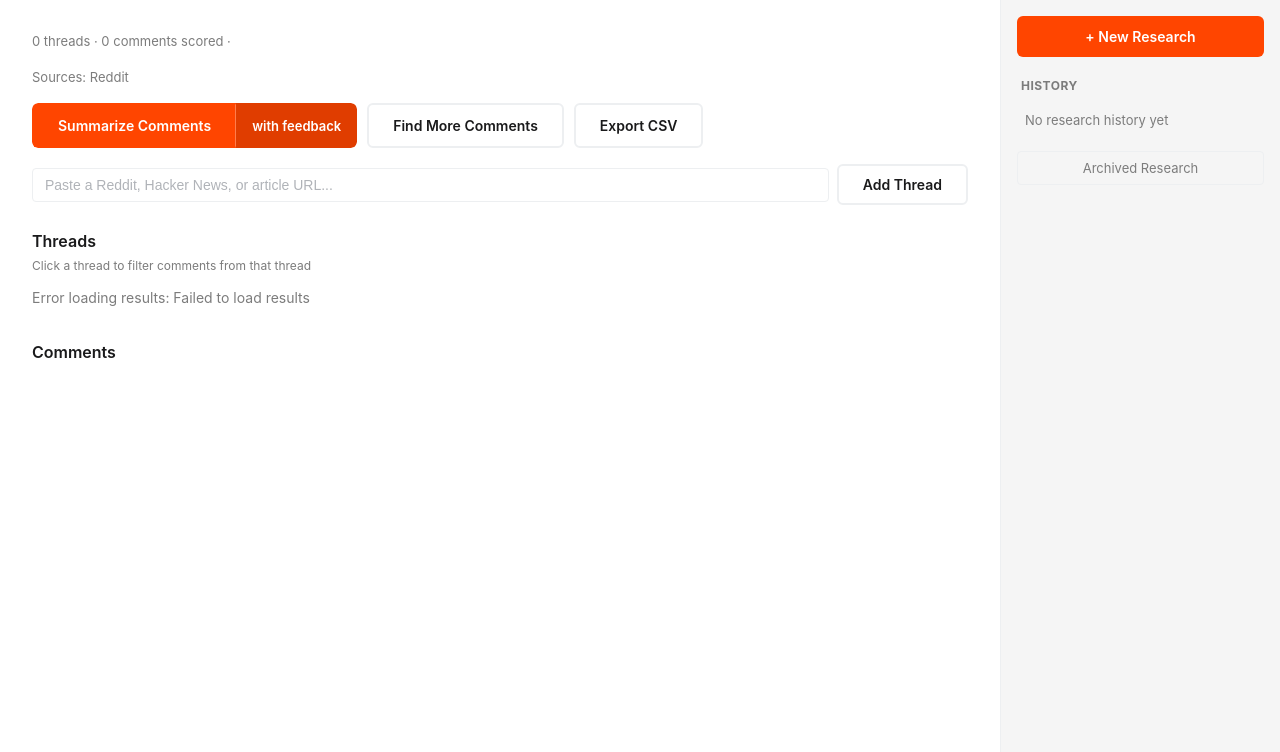
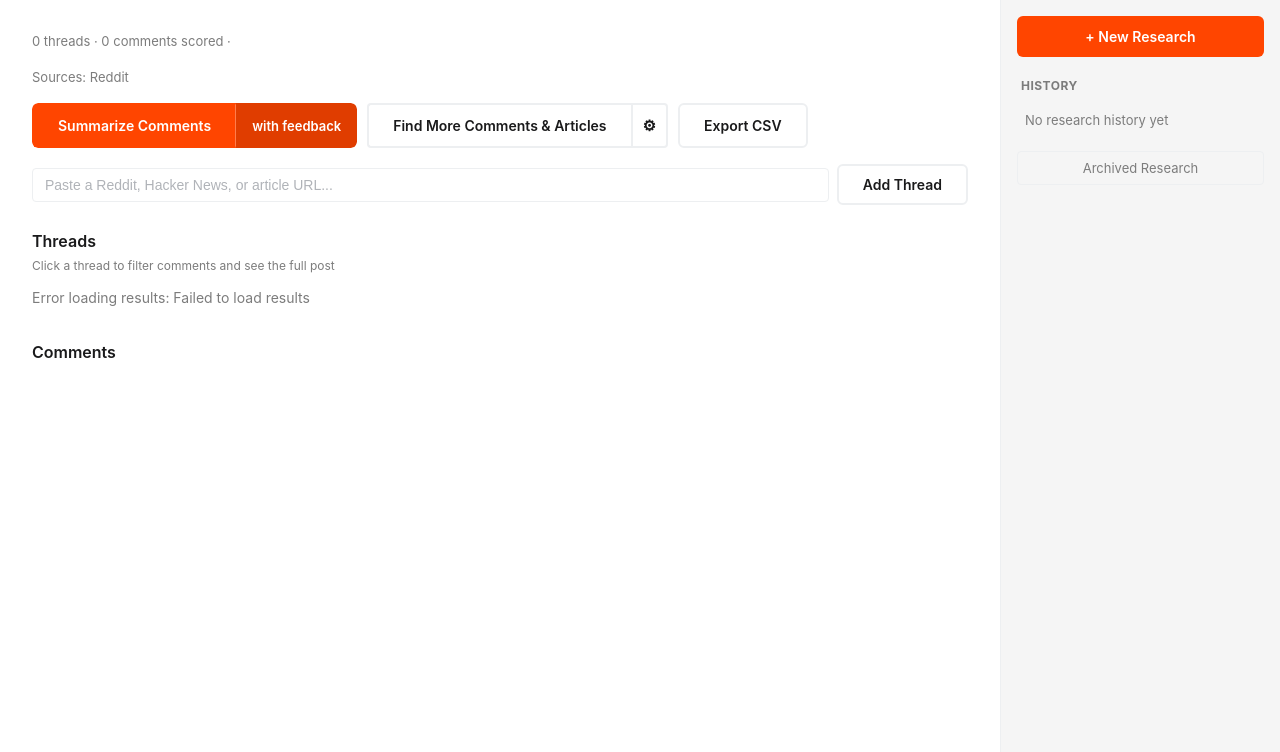
Before and after one commit to sunkickr/research-assistant, a Flask app: template templates/results.html in a window 1280 px wide. Shown: the part 48-800 px from the top of the page. Run offline with Flask 3, Linux system fonts and the light colour scheme; the template is opened without the code that fills it, so the values that code supplies are empty.

Commit message:
Add multi-source Find More Comments & Articles with source configure panel
Each click now searches Reddit (next sort), HN, and Web simultaneously
rather than cycling one source at a time. A gear button opens a configure
panel letting users select which sources to include (all enabled by default).
Exhausted sources are auto-disabled in the panel. Also fixes a pre-existing
bug where sorts_tried was overwritten with the pre-pipeline value instead
of accumulating correctly.

Co-Authored-By: Claude Sonnet 4.6 <noreply@anthropic.com>

```diff
--- a/app.py
+++ b/app.py
@@ -623,7 +623,7 @@ def get_archived():
 
 @app.route("/api/research/<research_id>/expand", methods=["POST"])
 def expand_research(research_id):
-    """Start a 'Find More Comments' expansion using the next sort order."""
+    """Start a 'Find More Comments & Articles' expansion across selected sources."""
     research = storage_svc.get_research(research_id)
     if not research:
         return jsonify(error="Not found"), 404
@@ -633,116 +633,128 @@ def expand_research(research_id):
     sorts_tried = settings.get("sorts_tried", [])
     time_filter = settings.get("time_filter", "all")
     max_comments = settings.get("max_comments_per_thread", config.DEFAULT_MAX_COMMENTS_PER_THREAD)
+    research_sources = settings.get("sources", ["reddit", "hackernews", "web"])
 
-    # Pick the next unused sort order, respecting enabled sources
-    research_sources = settings.get("sources", ["reddit", "hackernews", "web"])
-    available_sorts = []
-    for s in EXPAND_SORTS:
-        if s == "hn" and "hackernews" not in research_sources:
-            continue
-        if s == "web" and "web" not in research_sources:
-            continue
-        if s not in ("hn", "web") and "reddit" not in research_sources:
-            continue
-        available_sorts.append(s)
-    next_sort = next((s for s in available_sorts if s not in sorts_tried), None)
-    if next_sort is None:
-        return jsonify(error="All search strategies have been tried for this query."), 400
+    # Determine which sources the user wants to search this click
+    req_body = request.get_json(silent=True) or {}
+    requested_sources = req_body.get("sources", ["reddit", "hackernews", "web"])
+
+    # Build list of tasks to run for this click (multi-source)
+    tasks = []
+    # Reddit: pick next unused Reddit sort
+    if "reddit" in requested_sources and "reddit" in research_sources:
+        reddit_sorts = [s for s in ["top", "new", "controversial", "hot"] if s not in sorts_tried]
+        if reddit_sorts:
+            tasks.append(reddit_sorts[0])
+    # HN: try once if not already tried
+    if "hackernews" in requested_sources and "hackernews" in research_sources and "hn" not in sorts_tried:
+        tasks.append("hn")
+    # Web: try once if not already tried
+    if "web" in requested_sources and "web" in research_sources and "web" not in sorts_tried:
+        tasks.append("web")
+
+    if not tasks:
+        return jsonify(error="All search strategies have been tried for the selected sources."), 400
 
     q: queue.Queue = queue.Queue()
     expand_queues[research_id] = q
 
     t = threading.Thread(
         target=run_expand_pipeline,
-        args=(research_id, research["question"], subreddits, next_sort, time_filter, max_comments, q),
+        args=(research_id, research["question"], subreddits, tasks, time_filter, max_comments, q),
         daemon=True,
     )
     t.start()
 
-    return jsonify(sort_used=next_sort)
+    return jsonify(sorts_used=tasks)
 
 
 def run_expand_pipeline(
     research_id: str,
     question: str,
     subreddits,
-    sort: str,
+    sorts: list,
     time_filter: str,
     max_comments: int,
     q: queue.Queue,
 ):
-    """Background task that finds more threads and merges results."""
+    """Background task that finds more threads across multiple sources and merges results."""
     try:
         existing_thread_ids = storage_svc.get_existing_thread_ids(research_id)
-        settings = storage_svc.get_settings(research_id)
-        research_sources = settings.get("sources", ["reddit", "hackernews", "web"])
 
         candidates = []
+        seen_candidate_ids = set()
+        discovery_step = max(1, 13 // len(sorts))
 
-        if sort == "hn":
-            # Hacker News expansion
-            q.put({
-                "stage": "searching",
-                "message": "Searching Hacker News for more discussions...",
-                "progress": 5,
-            })
-            _, search_queries = scoring_svc.suggest_subreddits(question)
-            web_queries = search_queries if search_queries else [question]
-            candidates = hn_svc.search_stories(web_queries, max_results=config.HN_MAX_STORIES)
+        for task_idx, sort in enumerate(sorts):
+            base_pct = 5 + task_idx * discovery_step
 
-        elif sort == "web":
-            # Web article expansion
-            q.put({
-                "stage": "searching",
-                "message": "Searching the web for more articles...",
-                "progress": 5,
-            })
-            _, search_queries = scoring_svc.suggest_subreddits(question)
-            web_queries = search_queries if search_queries else [question]
-            article_urls = web_search_svc.search_web_articles(web_queries, max_results=config.WEB_MAX_ARTICLES)
-            for url in article_urls:
-                result = article_svc.fetch_article(url)
-                if result:
-                    title, body = result
-                    thread = article_svc.make_thread(url, title, body)
-                    article_svc.extract_quotes(thread.id, url, title, body, question)
-                    candidates.append(thread)
+            if sort == "hn":
+                q.put({
+                    "stage": "searching",
+                    "message": "Searching Hacker News for more discussions...",
+                    "progress": base_pct,
+                })
+                _, search_queries = scoring_svc.suggest_subreddits(question)
+                web_queries = search_queries if search_queries else [question]
+                for thd in hn_svc.search_stories(web_queries, max_results=config.HN_MAX_STORIES):
+                    if thd.id not in seen_candidate_ids:
+                        candidates.append(thd)
+                        seen_candidate_ids.add(thd.id)
 
-        else:
-            # Reddit expansion (existing behavior)
-            subreddit_label = (
-                ", ".join(f"r/{s}" for s in subreddits) if subreddits else "all of Reddit"
-            )
-            q.put({
-                "stage": "searching",
-                "message": f"Searching {subreddit_label} sorted by {sort}...",
-                "progress": 5,
-            })
-            candidates = list(
-                reddit_svc.search_threads(
-                    question,
-                    max_threads=config.MAX_THREADS_LIMIT,
-                    time_filter=time_filter,
-                    sort=sort,
-                    subreddits=subreddits,
+            elif sort == "web":
+                q.put({
+                    "stage": "searching",
+                    "message": "Searching the web for more articles...",
+                    "progress": base_pct,
+                })
+                _, search_queries = scoring_svc.suggest_subreddits(question)
+                web_queries = search_queries if search_queries else [question]
+                article_urls = web_search_svc.search_web_articles(web_queries, max_results=config.WEB_MAX_ARTICLES)
+                for url in article_urls:
+                    result = article_svc.fetch_article(url)
+                    if result:
+                        title, article_body = result
+                        thd = article_svc.make_thread(url, title, article_body)
+                        article_svc.extract_quotes(thd.id, url, title, article_body, question)
+                        if thd.id not in seen_candidate_ids:
+                            candidates.append(thd)
+                            seen_candidate_ids.add(thd.id)
+
+            else:
+                # Reddit sort
+                subreddit_label = (
+                    ", ".join(f"r/{s}" for s in subreddits) if subreddits else "all of Reddit"
                 )
-            )
-            q.put({
-                "stage": "searching",
-                "message": f"Searching the web for more Reddit threads...",
-                "progress": 12,
-            })
-            web_threads = web_search_svc.search_reddit_threads(
-                [f"{question} {sort}"], max_results=10, subreddits=subreddits, max_total=config.MAX_THREADS_LIMIT
-            )
-            seen_ids = {t.id for t in candidates}
-            for wt in web_threads:
-                if wt.id not in seen_ids:
-                    candidates.append(wt)
-                    seen_ids.add(wt.id)
+                q.put({
+                    "stage": "searching",
+                    "message": f"Searching {subreddit_label} sorted by {sort}...",
+                    "progress": base_pct,
+                })
+                reddit_threads = list(
+                    reddit_svc.search_threads(
+                        question,
+                        max_threads=config.MAX_THREADS_LIMIT,
+                        time_filter=time_filter,
+                        sort=sort,
+                        subreddits=subreddits,
+                    )
+                )
+                q.put({
+                    "stage": "searching",
+                    "message": "Searching the web for more Reddit threads...",
+                    "progress": base_pct + max(1, discovery_step // 2),
+                })
+                web_reddit_threads = web_search_svc.search_reddit_threads(
+                    [f"{question} {sort}"], max_results=10, subreddits=subreddits, max_total=config.MAX_THREADS_LIMIT
+                )
+                for thd in reddit_threads + web_reddit_threads:
+                    if thd.id not in seen_candidate_ids:
+                        candidates.append(thd)
+                        seen_candidate_ids.add(thd.id)
 
         # Remove threads already collected
-        new_threads = [t for t in candidates if t.id not in existing_thread_ids]
+        new_threads = [thd for thd in candidates if thd.id not in existing_thread_ids]
         q.put({
             "stage": "searching",
             "message": f"Found {len(new_threads)} new threads — filtering for relevancy...",
@@ -750,9 +762,8 @@ def run_expand_pipeline(
         })
 
         if not new_threads:
-            storage_svc.update_settings(research_id, {
-                "sorts_tried": storage_svc.get_settings(research_id).get("sorts_tried", []) + [sort]
-            })
+            current_tried = storage_svc.get_settings(research_id).get("sorts_tried", [])
+            storage_svc.update_settings(research_id, {"sorts_tried": current_tried + sorts})
             q.put({"stage": "complete", "message": "No new threads found with this strategy.", "progress": 100})
             return
 
@@ -765,8 +776,6 @@ def run_expand_pipeline(
             "threads_relevant": len(relevant_threads),
             "threads_total": len(new_threads),
         })
-        # Note: threads are saved after scoring completes so they only appear
-        # in the UI once their comments are also ready.
 
         # Collect comments (dispatch by source)
         all_comments = []
@@ -804,9 +813,8 @@ def run_expand_pipeline(
         })
 
         if not all_comments:
-            storage_svc.update_settings(research_id, {
-                "sorts_tried": storage_svc.get_settings(research_id).get("sorts_tried", []) + [sort]
-            })
+            current_tried = storage_svc.get_settings(research_id).get("sorts_tried", [])
+            storage_svc.update_settings(research_id, {"sorts_tried": current_tried + sorts})
             q.put({"stage": "complete", "message": "No new comments found.", "progress": 100})
             return
 
@@ -826,11 +834,10 @@ def run_expand_pipeline(
         storage_svc.save_threads(research_id, relevant_threads)
         storage_svc.save_scored_comments(research_id, scored)
 
-        # Update counts and mark this sort as tried
+        # Update counts and mark all sorts as tried
         storage_svc.recalculate_counts(research_id)
-        settings = storage_svc.get_settings(research_id)
-        sorts_tried = settings.get("sorts_tried", []) + [sort]
-        storage_svc.update_settings(research_id, {"sorts_tried": sorts_tried})
+        current_tried = storage_svc.get_settings(research_id).get("sorts_tried", [])
+        storage_svc.update_settings(research_id, {"sorts_tried": current_tried + sorts})
         storage_svc.export_csv(research_id)
 
         q.put({"stage": "complete", "message": f"Added {len(scored)} new comments!", "progress": 100})
@@ -885,10 +892,15 @@ def expand_status(research_id):
             continue
         available_sorts.append(s)
     remaining = [s for s in available_sorts if s not in sorts_tried]
+    reddit_remaining = [s for s in ["top", "new", "controversial", "hot"] if s in remaining]
     return jsonify(
         can_expand=len(remaining) > 0,
         next_sort=remaining[0] if remaining else None,
         sorts_tried=sorts_tried,
+        research_sources=research_sources,
+        reddit_exhausted=len(reddit_remaining) == 0,
+        hn_exhausted="hn" not in remaining,
+        web_exhausted="web" not in remaining,
     )
 
 
--- a/static/css/style.css
+++ b/static/css/style.css
@@ -1030,6 +1030,58 @@ tbody tr.starred-row:hover {
     cursor: not-allowed;
 }
 
+/* ===== Find More Group ===== */
+.find-more-group {
+    display: inline-flex;
+    align-items: stretch;
+}
+.find-more-group > .btn:first-child {
+    border-right: none;
+    border-radius: 4px 0 0 4px;
+}
+.btn-icon-sm {
+    padding: 0 10px;
+    border-radius: 0 4px 4px 0;
+    font-size: 15px;
+    line-height: 1;
+    cursor: pointer;
+}
+.find-more-config {
+    position: absolute;
+    top: calc(100% + 4px);
+    left: 0;
+    background: #fff;
+    border: 1px solid #ddd;
+    border-radius: 6px;
+    padding: 10px 14px;
+    box-shadow: 0 4px 12px rgba(0,0,0,0.12);
+    z-index: 200;
+    display: flex;
+    flex-direction: column;
+    gap: 7px;
+    min-width: 160px;
+}
+.find-more-config-label {
+    font-size: 11px;
+    font-weight: 600;
+    color: #888;
+    text-transform: uppercase;
+    letter-spacing: 0.04em;
+    margin: 0 0 2px;
+}
+.find-more-config label {
+    display: flex;
+    align-items: center;
+    gap: 7px;
+    font-size: 13px;
+    cursor: pointer;
+    user-select: none;
+    color: #333;
+}
+.find-more-config label input[type=checkbox] {
+    cursor: pointer;
+}
+
 .feedback-panel {
     display: none;
     margin-top: 12px;
--- a/static/js/app.js
+++ b/static/js/app.js
@@ -402,7 +402,10 @@ async function handleAddThread(researchId) {
     }
 }
 
-// ===== Find More Comments =====
+// ===== Find More Comments & Articles =====
+
+// Per-source config state for the find-more configure panel
+let expandSourceConfig = { reddit: true, hackernews: true, web: true };
 
 async function checkExpandStatus(researchId) {
     try {
@@ -410,11 +413,47 @@ async function checkExpandStatus(researchId) {
         const data = await resp.json();
         const btn = document.getElementById('findMoreBtn');
         if (!btn) return;
+
+        // Initialize configure checkboxes from status
+        const researchSources = data.research_sources || ['reddit', 'hackernews', 'web'];
+        _initExpandConfig(researchSources, data);
+
         if (!data.can_expand) {
             btn.disabled = true;
             btn.title = 'All search strategies have been tried for this query';
+            const cfgBtn = document.getElementById('findMoreConfigBtn');
+            if (cfgBtn) cfgBtn.disabled = true;
         }
     } catch (_) {}
+}
+
+function _initExpandConfig(researchSources, statusData) {
+    _configureCheckbox('fmReddit', 'fmRedditLabel', 'reddit', researchSources, statusData.reddit_exhausted);
+    _configureCheckbox('fmHN', 'fmHNLabel', 'hackernews', researchSources, statusData.hn_exhausted);
+    _configureCheckbox('fmWeb', 'fmWebLabel', 'web', researchSources, statusData.web_exhausted);
+}
+
+function _configureCheckbox(cbId, labelId, source, researchSources, exhausted) {
+    const cb = document.getElementById(cbId);
+    const label = document.getElementById(labelId);
+    if (!cb || !label) return;
+    const enabled = researchSources.includes(source);
+    const available = enabled && !exhausted;
+    cb.checked = available;
+    cb.disabled = !available;
+    label.style.opacity = available ? '1' : '0.45';
+    expandSourceConfig[source] = available;
+    // Remove old listeners by cloning, then re-add
+    const newCb = cb.cloneNode(true);
+    cb.parentNode.replaceChild(newCb, cb);
+    newCb.addEventListener('change', () => { expandSourceConfig[source] = newCb.checked; });
+}
+
+function toggleFindMoreConfig(event) {
+    event.stopPropagation();
+    const panel = document.getElementById('findMoreConfig');
+    if (!panel) return;
+    panel.style.display = panel.style.display === 'none' ? 'block' : 'none';
 }
 
 // ===== Archive Research =====
@@ -456,11 +495,17 @@ function hideArchiveConfirm() {
     _pendingArchiveId = null;
 }
 
-// Close popover when clicking elsewhere
+// Close popovers when clicking elsewhere
 document.addEventListener('click', (e) => {
     const popover = document.getElementById('archiveConfirm');
     if (popover && popover.style.display === 'block' && !popover.contains(e.target)) {
         hideArchiveConfirm();
+    }
+    const findMoreConfig = document.getElementById('findMoreConfig');
+    if (findMoreConfig && findMoreConfig.style.display === 'block'
+            && !findMoreConfig.contains(e.target)
+            && e.target.id !== 'findMoreConfigBtn') {
+        findMoreConfig.style.display = 'none';
     }
 });
 
@@ -542,9 +587,11 @@ async function permanentlyDelete(researchId) {
     }
 }
 
-// ===== Find More Comments =====
+async function handleFindMore(researchId) {
+    // Close configure panel if open
+    const configPanel = document.getElementById('findMoreConfig');
+    if (configPanel) configPanel.style.display = 'none';
 
-async function handleFindMore(researchId) {
     const btn = document.getElementById('findMoreBtn');
     const progressEl = document.getElementById('expandProgress');
     const progressBar = document.getElementById('expandProgressBar');
@@ -554,12 +601,18 @@ async function handleFindMore(researchId) {
     progressEl.style.display = 'block';
     progressBar.style.width = '0%';
 
+    const selectedSources = Object.keys(expandSourceConfig).filter(k => expandSourceConfig[k]);
+
     try {
-        const resp = await fetch(`/api/research/${researchId}/expand`, { method: 'POST' });
+        const resp = await fetch(`/api/research/${researchId}/expand`, {
+            method: 'POST',
+            headers: { 'Content-Type': 'application/json' },
+            body: JSON.stringify({ sources: selectedSources }),
+        });
         if (!resp.ok) {
             const data = await resp.json();
             progressEl.style.display = 'none';
-            btn.innerHTML = 'Find More Comments';
+            btn.innerHTML = 'Find More Comments &amp; Articles';
             btn.disabled = true;
             btn.title = data.error || 'No more search strategies available';
             return;
@@ -585,7 +638,7 @@ async function handleFindMore(researchId) {
                 es.close();
                 if (feedEl) completeFeed(feedEl);
                 progressEl.style.display = 'none';
-                btn.innerHTML = 'Find More Comments';
+                btn.innerHTML = 'Find More Comments &amp; Articles';
                 // Reload tables with new data
                 loadResults(researchId);
                 // Check if more expansions are still possible
@@ -593,19 +646,19 @@ async function handleFindMore(researchId) {
             } else if (data.stage === 'error') {
                 es.close();
                 progressEl.style.display = 'none';
-                btn.innerHTML = 'Find More Comments';
+                btn.innerHTML = 'Find More Comments &amp; Articles';
                 btn.disabled = false;
             }
         };
         es.onerror = () => {
             es.close();
             progressEl.style.display = 'none';
-            btn.innerHTML = 'Find More Comments';
+            btn.innerHTML = 'Find More Comments &amp; Articles';
             btn.disabled = false;
         };
     } catch (err) {
         progressEl.style.display = 'none';
-        btn.innerHTML = 'Find More Comments';
+        btn.innerHTML = 'Find More Comments &amp; Articles';
         btn.disabled = false;
     }
 }
--- a/static/js/tables.js
+++ b/static/js/tables.js
@@ -52,8 +52,8 @@ function renderThreadsTable() {
     const meta = document.getElementById('threadsMeta');
     if (meta) {
         meta.textContent = sorted.length > 0
-            ? `${sorted.length} thread${sorted.length === 1 ? '' : 's'} collected · Click a thread to filter comments`
-            : 'Click a thread to filter comments from that thread';
+            ? `${sorted.length} thread${sorted.length === 1 ? '' : 's'} collected · Click a thread to filter comments and see the full post`
+            : 'Click a thread to filter comments and see the full post';
     }
 
     if (sorted.length === 0) {
--- a/templates/results.html
+++ b/templates/results.html
@@ -46,9 +46,19 @@
                     with feedback
                 </button>
             </div>
-            <button class="btn btn-outline" id="findMoreBtn" onclick="handleFindMore('{{ research_id }}')">
-                Find More Comments
-            </button>
+            <div class="find-more-group" style="position:relative">
+                <button class="btn btn-outline" id="findMoreBtn" onclick="handleFindMore('{{ research_id }}')">
+                    Find More Comments &amp; Articles
+                </button>
+                <button class="btn btn-outline btn-icon-sm" id="findMoreConfigBtn"
+                        onclick="toggleFindMoreConfig(event)" title="Configure sources">&#9881;</button>
+                <div id="findMoreConfig" class="find-more-config" style="display:none">
+                    <p class="find-more-config-label">Sources to search:</p>
+                    <label id="fmRedditLabel"><input type="checkbox" id="fmReddit"> Reddit</label>
+                    <label id="fmHNLabel"><input type="checkbox" id="fmHN"> Hacker News</label>
+                    <label id="fmWebLabel"><input type="checkbox" id="fmWeb"> Web Articles</label>
+                </div>
+            </div>
             <a href="/api/research/{{ research_id }}/export" class="btn btn-outline">
                 Export CSV
             </a>
@@ -111,7 +121,7 @@
     <div class="table-section">
         <h3>Threads</h3>
         <div id="threadsSourceTabs"></div>
-        <p class="table-section-meta" id="threadsMeta">Click a thread to filter comments from that thread</p>
+        <p class="table-section-meta" id="threadsMeta">Click a thread to filter comments and see the full post</p>
         <div id="threadsTableContainer">
             <p class="summary-loading"><span class="spinner spinner-dark"></span> Loading threads...</p>
         </div>
```
